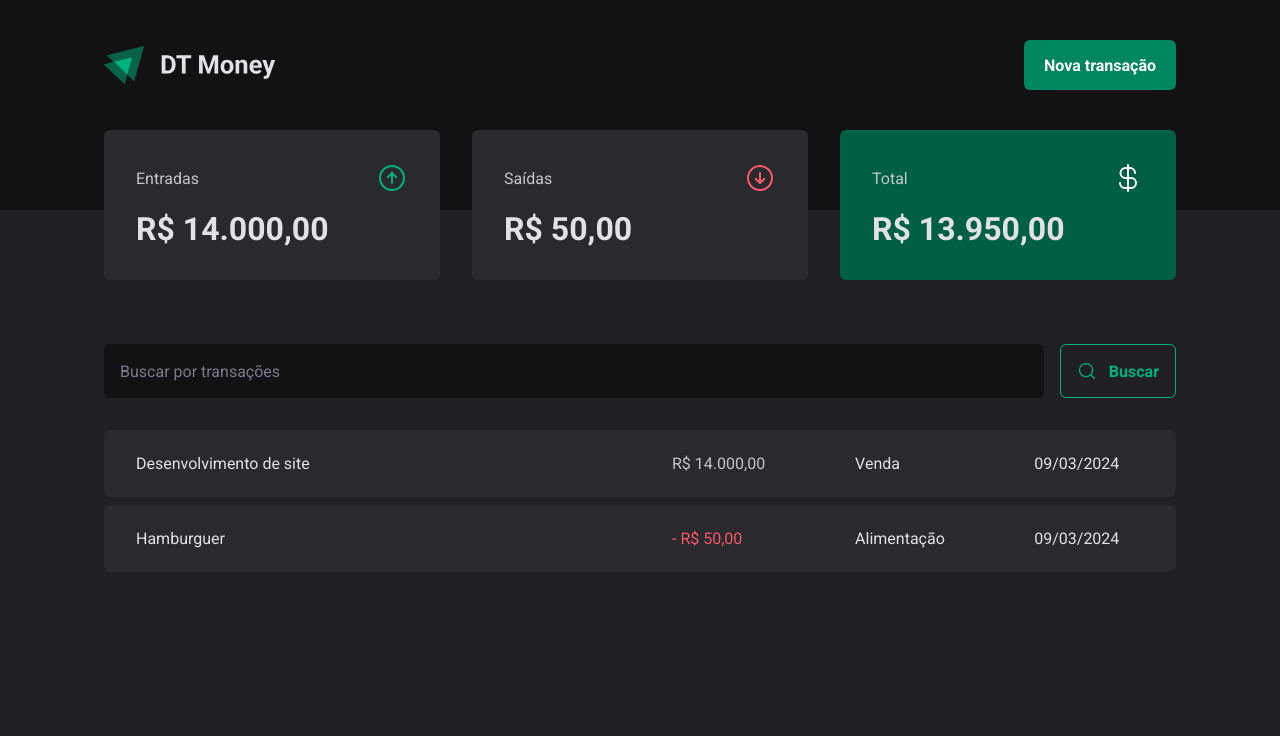
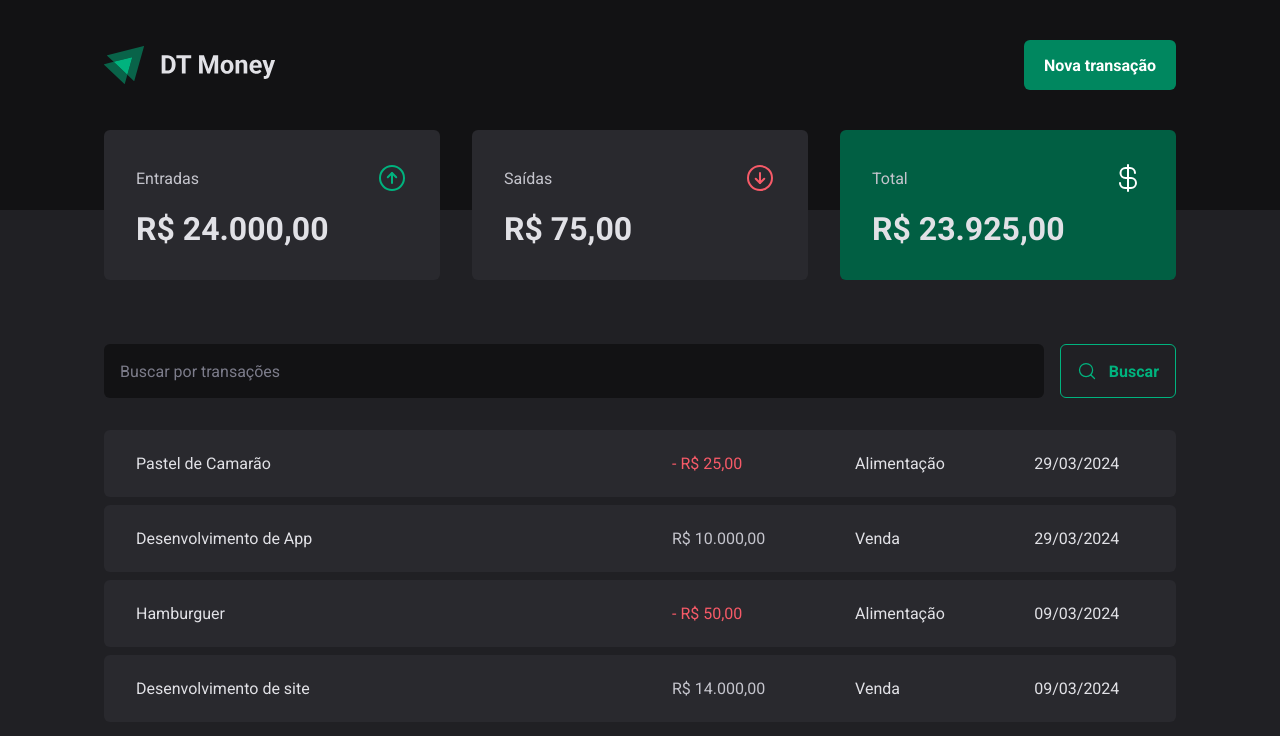
Before and after one commit to williamroger/ignite-reactjs-03-dt-money, a React (Vite) app: page / in a window 1280 px wide. Shown: the top 736 px of the page. Built offline with nearby package versions, Linux system fonts and the light colour scheme; data requests are answered from the project's data file.

Commit message:
criando nova transação

```diff
--- a/server.json
+++ b/server.json
@@ -15,6 +15,22 @@
       "category": "Alimentação",
       "price": 50,
       "createdAt": "2024-03-09T21:59:31.700Z"
+    },
+    {
+      "description": "Desenvolvimento de App",
+      "price": 10000,
+      "category": "Venda",
+      "type": "income",
+      "createdAt": "2024-03-29T02:04:31.312Z",
+      "id": 3
+    },
+    {
+      "description": "Pastel de Camarão",
+      "price": 25,
+      "category": "Alimentação",
+      "type": "outcome",
+      "createdAt": "2024-03-29T03:47:10.022Z",
+      "id": 4
     }
   ]
 }
--- a/src/components/NewTransactionModal/index.tsx
+++ b/src/components/NewTransactionModal/index.tsx
@@ -4,6 +4,8 @@ import { ArrowCircleDown, ArrowCircleUp, X } from 'phosphor-react';
 import { Controller, useForm } from 'react-hook-form';
 import * as z from 'zod';
 import { zodResolver } from '@hookform/resolvers/zod';
+import { useContext } from 'react';
+import { TransactionsContext } from '../../contexts/TransactionsContext';
 
 const newTransactionFormSchema = z.object({
   description: z.string(),
@@ -15,19 +17,21 @@ const newTransactionFormSchema = z.object({
 type NewTransactionFormInput = z.infer<typeof newTransactionFormSchema>;
 
 export function NewTransactionModal() {
+  const { createTransaction } = useContext(TransactionsContext);
+
   const {
     control,
     register,
     handleSubmit,
     formState: { isSubmitting },
+    reset,
   } = useForm<NewTransactionFormInput>({
     resolver: zodResolver(newTransactionFormSchema)
   });
 
   async function handleCreateNewTransaction(data: NewTransactionFormInput) {
-    await new Promise(resolve => setTimeout(resolve, 2000));
-
-    console.log('create new transaction ', data);
+    await createTransaction(data);
+    reset();
   }
 
   return (
--- a/src/contexts/TransactionsContext.tsx
+++ b/src/contexts/TransactionsContext.tsx
@@ -5,6 +5,13 @@ import {
   useState
 } from "react";
 import { api } from "../lib/axios";
+
+interface CreateTransactionInput {
+  description: string;
+  price: number;
+  category: string;
+  type: 'income' | 'outcome';
+}
 
 interface Transaction {
   id: number;
@@ -17,7 +24,8 @@ interface Transaction {
 
 interface TransactionsContextType {
   transactions: Transaction[];
-  fetchTransactions: (query?: string) => Promise<null>;
+  fetchTransactions: (query?: string) => Promise<void>;
+  createTransaction: (data: CreateTransactionInput) => Promise<void>;
 }
 
 export const TransactionsContext = createContext({} as TransactionsContextType);
@@ -32,11 +40,27 @@ export function TransactionsProvider({ children }: TransactionsProviderProps) {
   async function fetchTransactions(query?: string) {
     const response = await api.get('transactions', {
       params: {
+        _sort: 'createdAt',
+        _order: 'desc',
         q: query,
       }
     });
 
     setTransactions(response.data);
+  }
+
+  async function createTransaction(data: CreateTransactionInput) {
+    const { description, price, category, type } = data;
+
+    const response = await api.post('transactions', {
+      description,
+      price,
+      category,
+      type,
+      createdAt: new Date(),
+    });
+
+    setTransactions(state => [response.data, ...state]);
   }
 
   useEffect(() => {
@@ -48,6 +72,7 @@ export function TransactionsProvider({ children }: TransactionsProviderProps) {
     <TransactionsContext.Provider value={{
       transactions,
       fetchTransactions,
+      createTransaction,
     }}>
       {children}
     </TransactionsContext.Provider>
```
